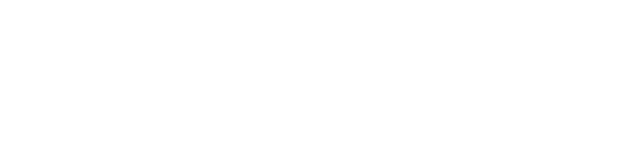
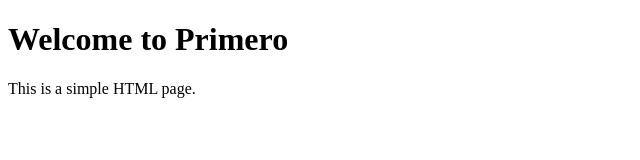
Before and after one commit to cafi28/Inacap, a plain HTML site: page index.html in a window 1280 px wide. Shown: the whole page, without its empty margins (0-640 px from the left). Drawn offline with Linux system fonts and the light colour scheme.

Commit message:
agregar h1

```diff
--- a/index.html
+++ b/index.html
@@ -6,6 +6,11 @@
     <title>Primero</title>
 </head>
 <body>
+    <h1>Welcome to Primero</h1>
+    <p>This is a simple HTML page.</p>
+    <script>
+        console.log("Hello, Primero!");
+    </script>
 
 </body>
 </html>
```
